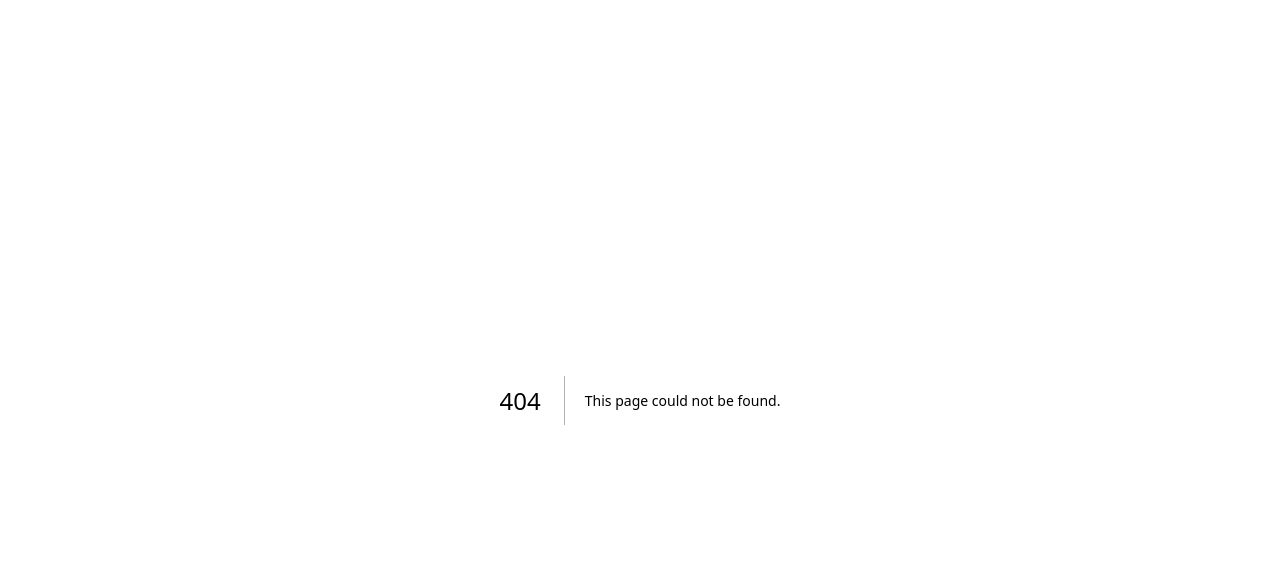
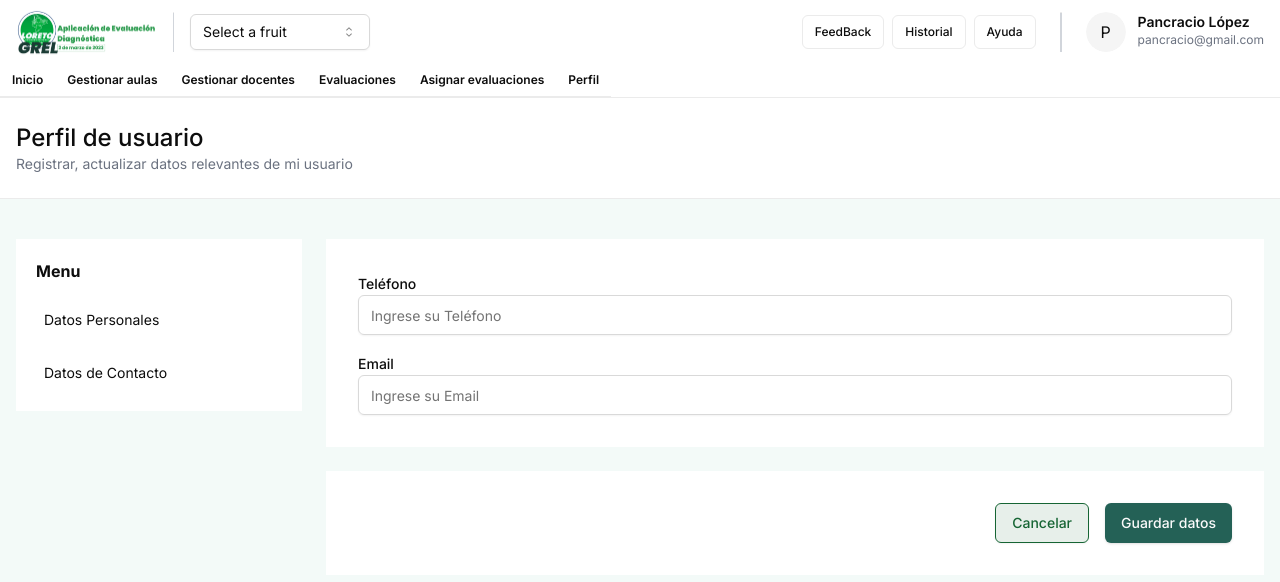
Before and after one commit to daylerjeff199906/template-eva, a Next.js app: page /director/profile/contact in a window 1280 px wide. Before the commit this address had no page. Shown: the top 582 px of the page. Built offline with nearby package versions, Linux system fonts and the light colour scheme.

Commit message:
feat: Add EvaluacionesList page and related components

```diff
--- /dev/null
+++ b/src/app/(panel)/director/profile/contact/page.tsx
@@ -0,0 +1,6 @@
+import { UserContact } from "@/modules/core"
+export default function Page() {
+  return (
+      <UserContact/>
+  )
+}
--- /dev/null
+++ b/src/app/(panel)/director/profile/layout.tsx
@@ -0,0 +1,18 @@
+import { HeaderSection, LayoutAsideSection } from '@/modules/core'
+import { MenuUser } from '@/modules/core/components/UserProfile/MenuUser'
+
+export default function LayoutProfile({children}: {children: React.ReactNode}) {
+
+  return (
+    <main>
+      <HeaderSection
+        title="Perfil de usuario"
+        subtitle="Registrar, actualizar datos relevantes de mi usuario"
+        disableAddButton
+      />
+      <LayoutAsideSection aside={<MenuUser/>}>
+        {children}
+      </LayoutAsideSection>
+    </main>
+  )
+}
--- /dev/null
+++ b/src/app/(panel)/director/profile/page.tsx
@@ -0,0 +1,6 @@
+import { UserProfile } from "@/modules/core"
+export default function Page() {
+  return (
+      <UserProfile/>
+  )
+}
--- a/src/app/(panel)/teacher/profile/page.tsx
+++ b/src/app/(panel)/teacher/profile/page.tsx
@@ -1,6 +1,4 @@
-import { UserProfile } from "@/modules/core"
+import { UserProfile } from '@/modules/core'
 export default function Page() {
-  return (
-      <UserProfile/>
-  )
+  return <UserProfile />
 }
```
Also changed, not shown: src/modules/core/components/UserProfile/MenuUser.tsx (+12 -14 lines).
